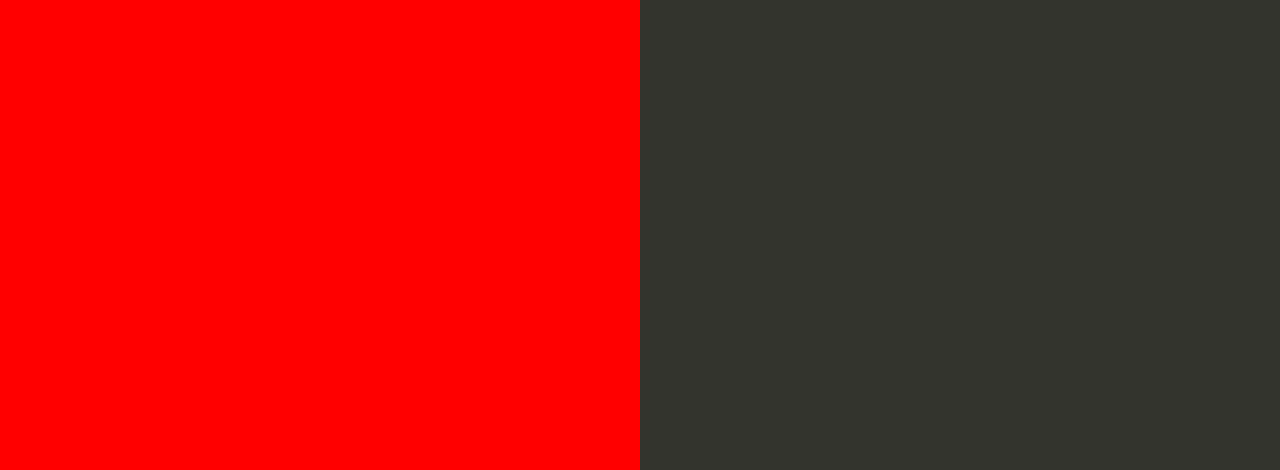
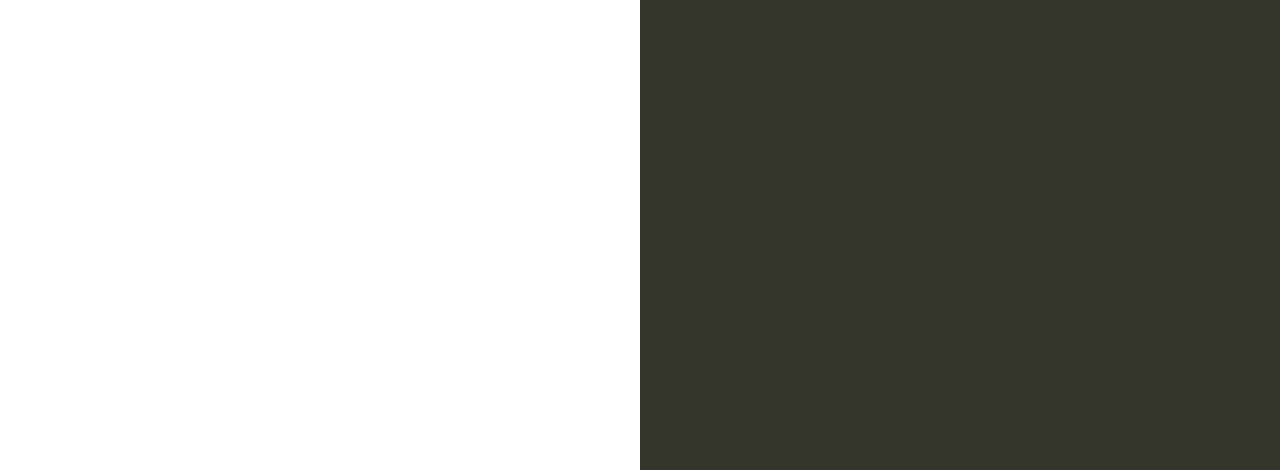
Before and after one commit to koti94329/kotiprojectrepository, a website: page index.html in a window 1280 px wide. Shown: the part 330-800 px from the top of the page. Drawn offline with Linux system fonts and the light colour scheme.

Commit message:
Update index.html

```diff
--- a/index.html
+++ b/index.html
@@ -35,7 +35,7 @@
 
         text-align: right;
         padding-top: 11em;
-        background-color: RED;
+        background-color: #RED;
 
       }
       .textColumn p {
```
